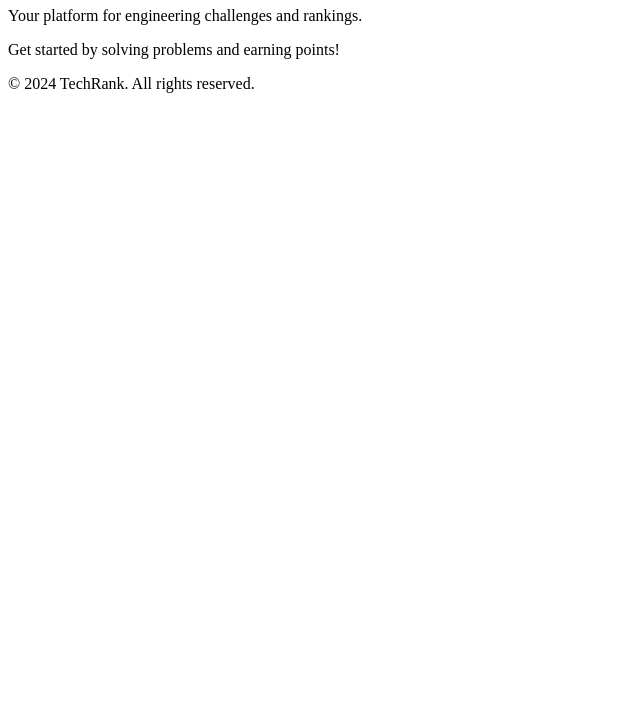
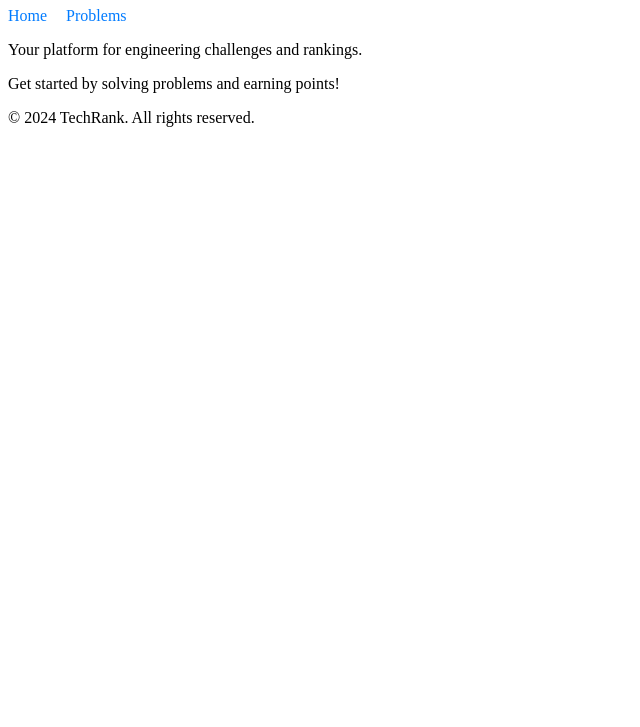
Before and after one commit to SwaggerG69/techrank, a website: page public/index.html in a window 1280 px wide. Shown: the part 73-800 px from the top of the page, without its empty margins (0-640 px from the left). Drawn offline with Linux system fonts and the light colour scheme.

Commit message:
Added problem library page

```diff
--- a/public/index.html
+++ b/public/index.html
@@ -7,9 +7,15 @@
     <link rel="stylesheet" href="styles.css"> <!-- Link to your CSS file if needed -->
 </head>
 <body>
-    <header>
-        <h1>Welcome to TechRank!</h1>
-    </header>
+  <header>
+    <h1>Welcome to TechRank!</h1>
+    <nav>
+        <ul>
+            <li><a href="index.html">Home</a></li>
+            <li><a href="problems.html">Problems</a></li>
+        </ul>
+    </nav>
+</header>
     <main>
         <section>
             <p>Your platform for engineering challenges and rankings.</p>
--- /dev/null
+++ b/public/styles.css
@@ -0,0 +1,18 @@
+nav ul {
+    list-style-type: none;
+    padding: 0;
+}
+
+nav ul li {
+    display: inline;
+    margin-right: 15px;
+}
+
+nav a {
+    text-decoration: none;
+    color: #007bff;
+}
+
+nav a:hover {
+    text-decoration: underline;
+}
```
Also changed, not shown: public/problems.html (added, +35 -0 lines), trash/functions/index.js (renamed from functions/index.js), trash/functions/package.json (renamed from functions/package.json), 2 other files.
